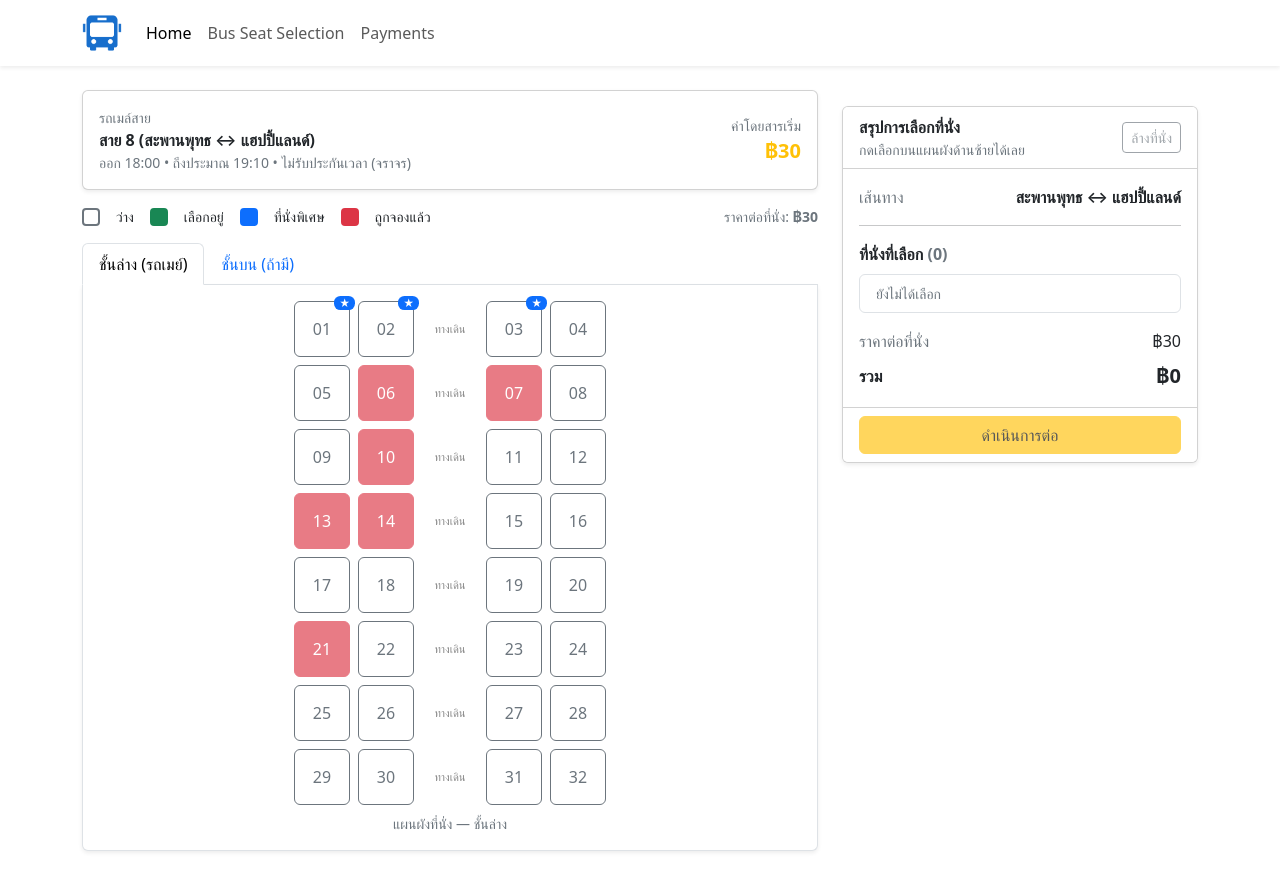
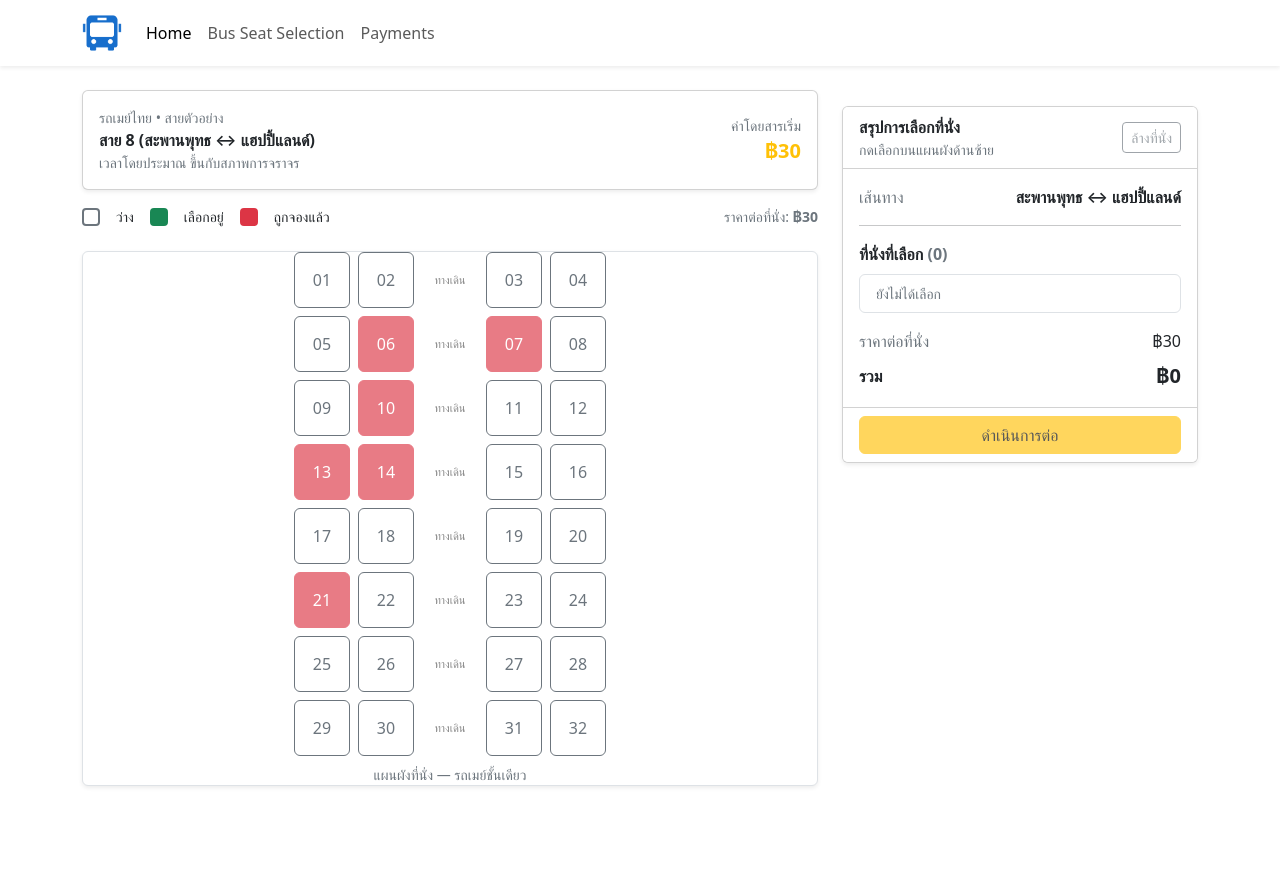
Before and after one commit to suthepphomnpoi/bus-reservation-system, a React (Vite) app: page /bus-seat-selection in a window 1280 px wide. After the commit the page ends 810 px from the top, so only its background shows below. Built offline with nearby package versions, Linux system fonts and the light colour scheme.

Commit message:
edit bus seat selection final

```diff
--- a/src/components/BusSeatSelection/Legend.jsx
+++ b/src/components/BusSeatSelection/Legend.jsx
@@ -6,9 +6,6 @@ export default function Legend({ pricePerSeat }) {
 
       <span className="legend-box selected" />
       <span className="small">เลือกอยู่</span>
-
-      <span className="legend-box priority" />
-      <span className="small">ที่นั่งพิเศษ</span>
 
       <span className="legend-box booked" />
       <span className="small">ถูกจองแล้ว</span>
--- a/src/components/BusSeatSelection/SeatGrid.jsx
+++ b/src/components/BusSeatSelection/SeatGrid.jsx
@@ -1,10 +1,4 @@
-export default function SeatGrid({
-  seats,
-  booked,
-  femaleOnly,
-  selected,
-  onToggle,
-}) {
+export default function SeatGrid({ seats, booked, selected, onToggle }) {
   return (
     <div className="seat-grid with-aisle" role="grid" aria-label="Seat map">
       {seats.map((code, idx) => {
@@ -18,7 +12,6 @@ export default function SeatGrid({
 
         const isBooked = booked?.has(code);
         const isSelected = selected?.has(code);
-        const isPriority = femaleOnly?.has(code); // ใช้ prop เดิม แต่แปลความเป็น "ที่นั่งพิเศษ"
 
         let classes = "btn seat-btn btn-outline-secondary";
         if (isBooked) classes = "btn seat-btn btn-danger text-white";
@@ -29,23 +22,12 @@ export default function SeatGrid({
             key={code}
             type="button"
             className={classes}
-            title={
-              isBooked
-                ? "ถูกจองแล้ว"
-                : isPriority
-                ? "ที่นั่งพิเศษ (ผู้สูงอายุ/คนพิการ/หญิงมีครรภ์)"
-                : "ที่นั่งว่าง"
-            }
+            title={isBooked ? "ถูกจองแล้ว" : "ที่นั่งว่าง"}
             aria-pressed={isSelected}
             disabled={isBooked}
             onClick={() => onToggle(code)}
           >
             <span className="seat-number">{code.replace(/[LU]/, "")}</span>
-
-            {/* ป้ายมุม: ที่นั่งพิเศษ */}
-            {isPriority && <span className="badge-priority">★</span>}
-
-            {/* ป้ายมุม: เลือกแล้ว */}
             {isSelected && <span className="badge-tick">✓</span>}
           </button>
         );
--- a/src/pages/BusSeatSelection.css
+++ b/src/pages/BusSeatSelection.css
@@ -1,4 +1,4 @@
-/* ขนาดปุ่ม: ปรับตามจออัตโนมัติ (รถเมย์กดง่าย ๆ) */
+/* ขนาดปุ่ม: กดง่ายบนมือถือด้วย clamp */
 :root {
   --seat-size: clamp(40px, 8vw, 56px);
 }
@@ -9,9 +9,8 @@
   gap: 0.5rem;
   justify-content: center;
 }
-
 .with-aisle {
-  /* 2 ที่นั่ง + ทางเดิน + 2 ที่นั่ง = 5 คอลัมน์ */
+  /* 2 ที่นั่ง + ทางเดิน + 2 ที่นั่ง */
   grid-template-columns: var(--seat-size) var(--seat-size) var(--seat-size) var(
       --seat-size
     ) var(--seat-size);
@@ -29,7 +28,6 @@
   font-weight: 700;
   border-width: 2px;
 }
-
 .seat-number {
   line-height: 1;
 }
@@ -44,19 +42,6 @@
 .aisle-label {
   font-size: 0.7rem;
   color: #888;
-}
-
-/* ป้ายมุม-ที่นั่งพิเศษ */
-.badge-priority {
-  position: absolute;
-  top: -6px;
-  right: -6px;
-  background: #0d6efd; /* primary */
-  color: #fff;
-  font-size: 0.65rem;
-  line-height: 1;
-  padding: 2px 5px;
-  border-radius: 0.4rem;
 }
 
 /* ป้ายมุม-เลือกแล้ว */
@@ -87,10 +72,6 @@
   background: #198754;
   border-color: #198754;
 }
-.legend-box.priority {
-  background: #0d6efd;
-  border-color: #0d6efd;
-}
 .legend-box.booked {
   background: #dc3545;
   border-color: #dc3545;
--- a/src/pages/BusSeatSelection.jsx
+++ b/src/pages/BusSeatSelection.jsx
@@ -5,10 +5,11 @@ import Legend from "../components/BusSeatSelection/Legend";
 import "./BusSeatSelection.css";
 
 export default function BusSeatSelection() {
-  const pricePerSeat = 30; // ราคาโดยประมาณรถเมล์ปรับอากาศ/รถร่วม ปรับตามจริงได้
+  const pricePerSeat = 30; // ตัวอย่างค่าโดยสาร (ปรับตามจริงได้)
 
-  // === Layout (มี AISLE คั่นกลาง) === — รถเมย์ 2+2
-  const lowerSeats = useMemo(
+  // === ผังที่นั่งรถเมย์ไทย (2+2 + ทางเดินกลาง) — ชั้นเดียว ===
+  // ใช้รหัส L01..L32 เฉยๆ เพื่อความเรียบง่าย
+  const seats = useMemo(
     () => [
       "L01",
       "L02",
@@ -54,57 +55,14 @@ export default function BusSeatSelection() {
     []
   );
 
-  // ถ้ารถเมย์ชั้นเดียว ใช้ upper ว่างไว้ก็ได้ หรือจะซ่อนแท็บฝั่ง UI ภายหลัง
-  const upperSeats = useMemo(
-    () => [
-      "U01",
-      "U02",
-      "AISLE",
-      "U03",
-      "U04",
-      "U05",
-      "U06",
-      "AISLE",
-      "U07",
-      "U08",
-      "U09",
-      "U10",
-      "AISLE",
-      "U11",
-      "U12",
-      "U13",
-      "U14",
-      "AISLE",
-      "U15",
-      "U16",
-      "U17",
-      "U18",
-      "AISLE",
-      "U19",
-      "U20",
-      "U21",
-      "U22",
-      "AISLE",
-      "U23",
-      "U24",
-    ],
+  // ตัวอย่าง: ที่นั่งถูกจองแล้ว (mock)
+  const booked = useMemo(
+    () => new Set(["L06", "L07", "L10", "L13", "L14", "L21"]),
     []
   );
 
-  // จองแล้ว / ที่นั่งพิเศษ (ใช้ prop เดิม 'femaleOnly' เพื่อไม่แตก API)
-  const booked = useMemo(
-    () =>
-      new Set(["L06", "L07", "L10", "L13", "L14", "L21", "U05", "U11", "U12"]),
-    []
-  );
-  const femaleOnly = useMemo(
-    // = priority seats
-    () => new Set(["L01", "L02", "L03", "U01", "U02"]),
-    []
-  );
-
+  // state: ที่นั่งที่เลือก
   const [selected, setSelected] = useState(new Set());
-
   const toggleSeat = (code) => {
     setSelected((prev) => {
       const next = new Set(prev);
@@ -113,7 +71,6 @@ export default function BusSeatSelection() {
       return next;
     });
   };
-
   const clearAll = () => setSelected(new Set());
 
   const selectedList = useMemo(() => Array.from(selected).sort(), [selected]);
@@ -122,20 +79,23 @@ export default function BusSeatSelection() {
   return (
     <>
       <Navbar />
+
       <main className="container my-4">
         <div className="row g-4">
-          {/* LEFT */}
+          {/* LEFT: แผนผังที่นั่ง */}
           <div className="col-12 col-lg-8">
-            {/* Trip summary */}
+            {/* หัวข้อ/ข้อมูลเส้นทางรถเมย์ */}
             <div className="card shadow-sm mb-3">
               <div className="card-body d-flex flex-wrap align-items-center justify-content-between">
                 <div>
-                  <div className="small text-secondary">รถเมล์สาย</div>
+                  <div className="small text-secondary">
+                    รถเมย์ไทย • สายตัวอย่าง
+                  </div>
                   <div className="fw-semibold">
                     สาย 8 (สะพานพุทธ ↔ แฮปปี้แลนด์)
                   </div>
                   <div className="text-secondary small">
-                    ออก 18:00 • ถึงประมาณ 19:10 • ไม่รับประกันเวลา (จราจร)
+                    เวลาโดยประมาณ ขึ้นกับสภาพการจราจร
                   </div>
                 </div>
                 <div className="text-end">
@@ -147,79 +107,31 @@ export default function BusSeatSelection() {
               </div>
             </div>
 
-            {/* Legend */}
+            {/* คำอธิบายสถานะ */}
             <Legend pricePerSeat={pricePerSeat} />
 
-            {/* Deck Tabs (ถ้ารถชั้นเดียวจะใช้เฉพาะ Lower ได้) */}
-            <ul className="nav nav-tabs" id="deckTabs" role="tablist">
-              <li className="nav-item" role="presentation">
-                <button
-                  className="nav-link active"
-                  id="lower-tab"
-                  data-bs-toggle="tab"
-                  data-bs-target="#lower"
-                  type="button"
-                  role="tab"
-                >
-                  ชั้นล่าง (รถเมย์)
-                </button>
-              </li>
-              <li className="nav-item" role="presentation">
-                <button
-                  className="nav-link"
-                  id="upper-tab"
-                  data-bs-toggle="tab"
-                  data-bs-target="#upper"
-                  type="button"
-                  role="tab"
-                >
-                  ชั้นบน (ถ้ามี)
-                </button>
-              </li>
-            </ul>
-
-            <div className="tab-content bg-white border border-top-0 p-3 rounded-bottom shadow-sm">
-              {/* Lower */}
-              <div
-                className="tab-pane fade show active"
-                id="lower"
-                role="tabpanel"
-              >
+            {/* แผนผังที่นั่ง (ชั้นเดียว) */}
+            <div className="bg-white border mt-4 rounded shadow-sm">
               <SeatGrid
-                  seats={lowerSeats}
+                seats={seats}
                 booked={booked}
-                  femaleOnly={femaleOnly} // ใช้เป็น "ที่นั่งพิเศษ"
                 selected={selected}
                 onToggle={toggleSeat}
               />
               <div className="text-center text-secondary small mt-2">
-                  แผนผังที่นั่ง — ชั้นล่าง
-                </div>
-              </div>
-              {/* Upper */}
-              <div className="tab-pane fade" id="upper" role="tabpanel">
-                <SeatGrid
-                  seats={upperSeats}
-                  booked={booked}
-                  femaleOnly={femaleOnly}
-                  selected={selected}
-                  onToggle={toggleSeat}
-                />
-                <div className="text-center text-secondary small mt-2">
-                  แผนผังที่นั่ง — ชั้นบน
-                </div>
+                แผนผังที่นั่ง — รถเมย์ชั้นเดียว
               </div>
             </div>
           </div>
 
-          {/* RIGHT */}
+          {/* RIGHT: สรุปรายการ */}
           <div className="col-12 col-lg-4">
             <div className="card shadow-sm sticky-lg">
               <div className="card-header bg-white d-flex justify-content-between align-items-center">
                 <div>
                   <div className="fw-semibold">สรุปการเลือกที่นั่ง</div>
                   <div className="small text-secondary">
-                    กดเลือกบนแผนผังด้านซ้ายได้เลย
+                    กดเลือกบนแผนผังด้านซ้าย
                   </div>
                 </div>
                 <button
```
Lines whose indentation alone changed are shown as unchanged.
